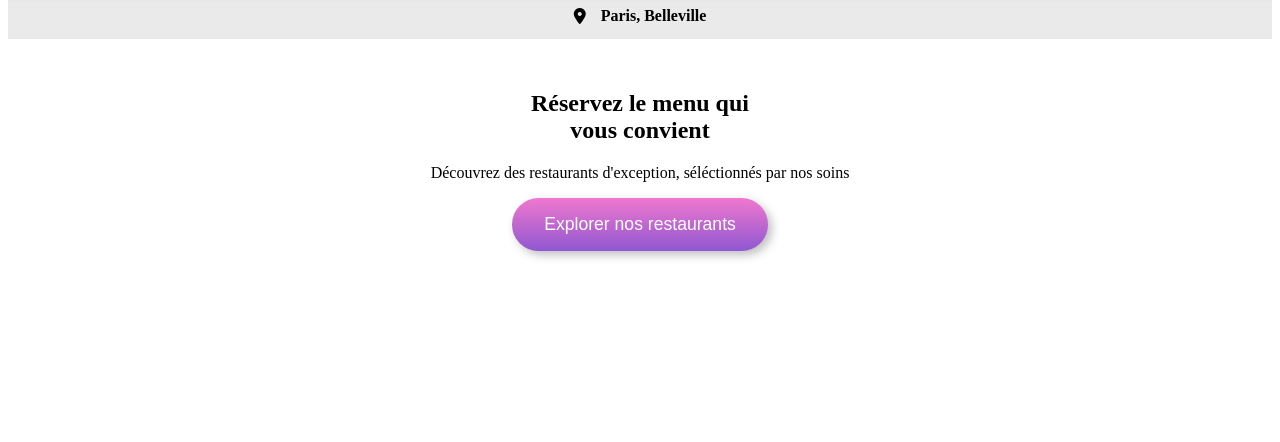
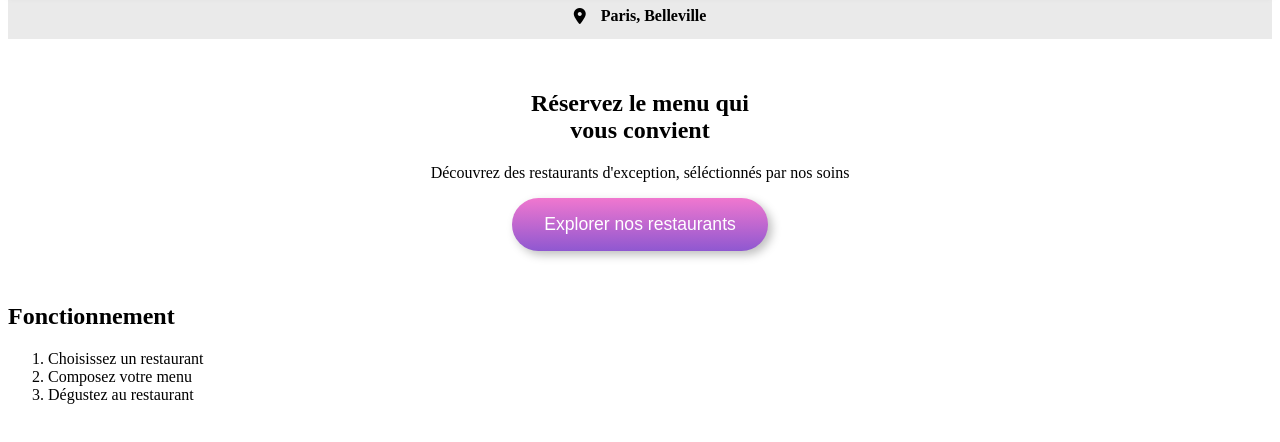
Before and after one commit to Zeleif/Oh-My-Food, a website: page ohmyfood/Index.html in a window 1280 px wide. Shown: the part 80-522 px from the top of the page. Drawn offline with Linux system fonts and the light colour scheme; a web font is replaced by a local one.

Commit message:
change import at use

```diff
--- a/ohmyfood/Index.html
+++ b/ohmyfood/Index.html
@@ -24,6 +24,16 @@
             <p class="pres_subtitle">Découvrez des restaurants d'exception, séléctionnés par nos soins</p>
             <button class="pres_btn" type="button">Explorer nos restaurants</button>
         </section>
+        <section class="tuto">
+            <div class="container">
+                <h2 class="tuto_title">Fonctionnement</h2>
+                <ol>
+                    <li>Choisissez un restaurant</li>
+                    <li>Composez votre menu</li>
+                    <li>Dégustez au restaurant</li>
+                </ol>
+            </div>
+        </section>
     </main>
 </body>
 
```
Also changed, not shown: ohmyfood/sass/style.scss (+4 -4 lines).
